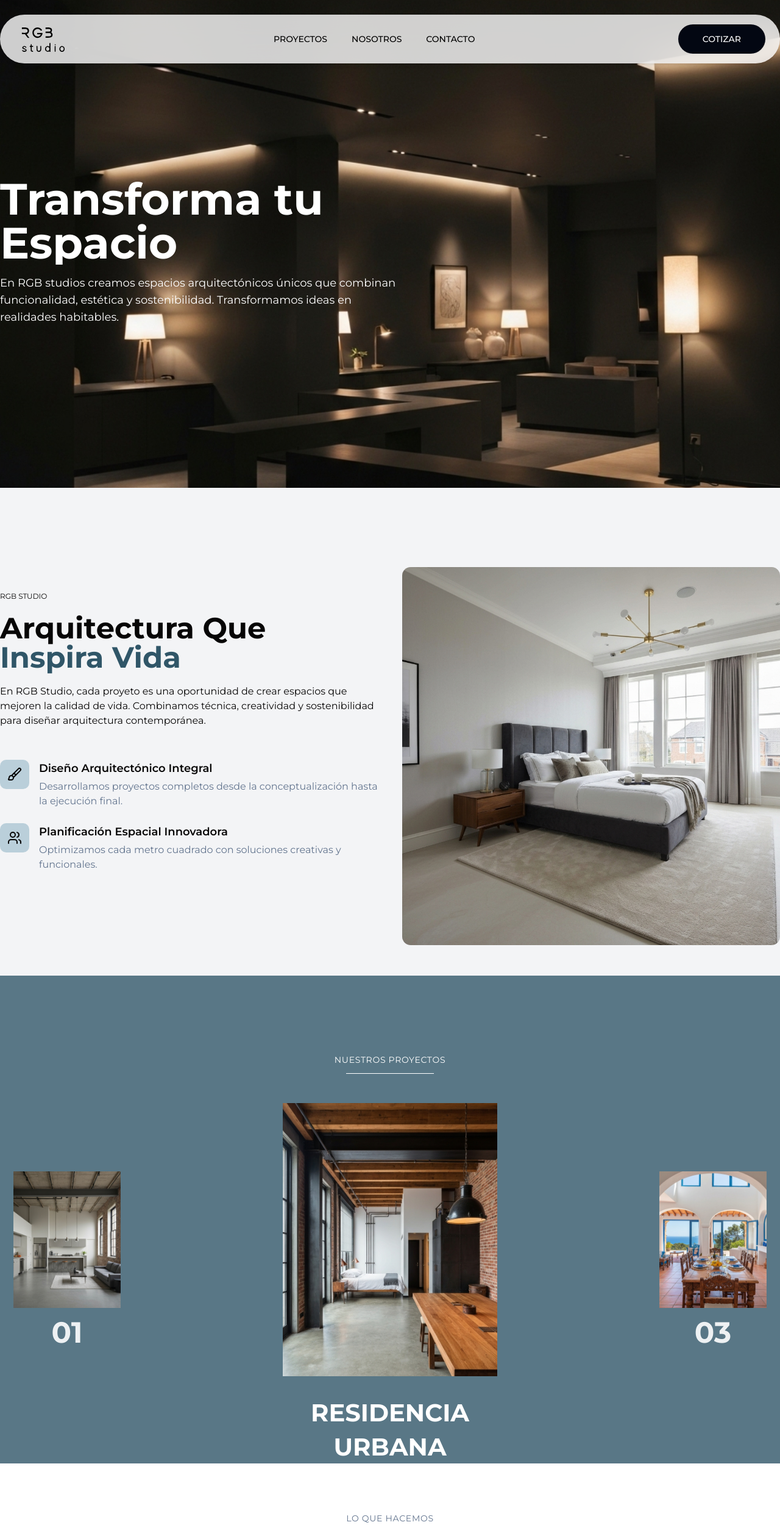
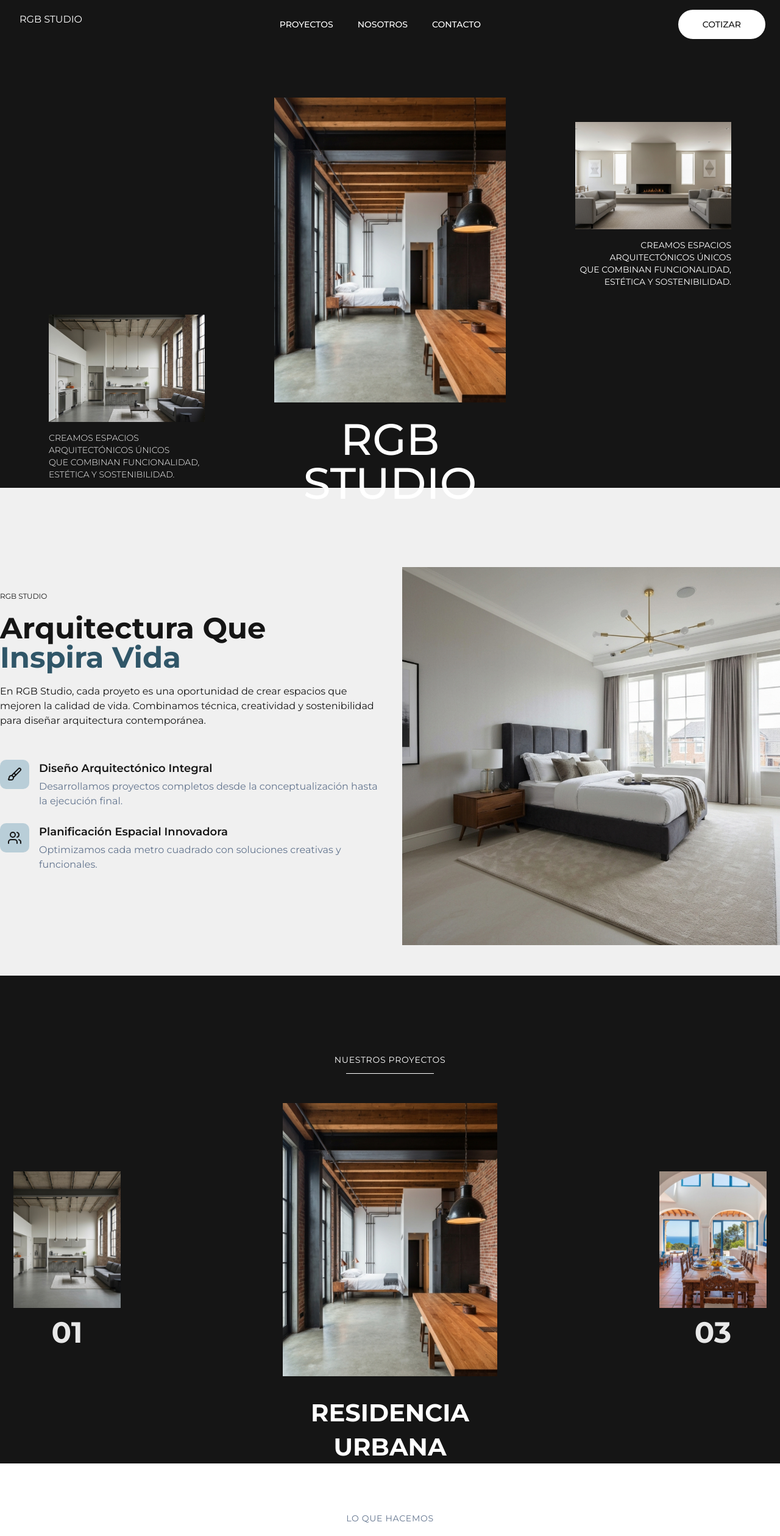
Before and after one commit to Alvarordev/rgb-studio, a React (Vite) app: page / in a window 1280 px wide. Shown: the top 2519 px of the page at 61% size. Built offline with nearby package versions, Linux system fonts and the light colour scheme.

Commit message:
Changed new dark scheme to the page. Modified Hero Section

```diff
--- a/src/index.css
+++ b/src/index.css
@@ -79,9 +79,9 @@
 :root {
   --radius: 0.625rem;
   --background: oklch(1 0 0);
-  --foreground: oklch(12.382% 0.00233 17.142);
+  --foreground: oklch(0.1957 0 0);
   --card: oklch(1 0 0);
-  --card-foreground: oklch(0.129 0.042 264.695);
+  --card-foreground: oklch(0.1957 0 0);
   --popover: oklch(1 0 0);
   --popover-foreground: oklch(0.129 0.042 264.695);
   --primary: oklch(0.4326 0.0526 230.12);
@@ -101,7 +101,7 @@
   --chart-3: oklch(0.398 0.07 227.392);
   --chart-4: oklch(0.828 0.189 84.429);
   --chart-5: oklch(0.769 0.188 70.08);
-  --sidebar: oklch(0.984 0.003 247.858);
+  --sidebar: oklch(0.9551 0 0);
   --sidebar-foreground: oklch(0.129 0.042 264.695);
   --sidebar-primary: oklch(0.208 0.042 265.755);
   --sidebar-primary-foreground: oklch(0.984 0.003 247.858);
--- a/src/routeTree.gen.ts
+++ b/src/routeTree.gen.ts
@@ -12,6 +12,7 @@ import { Route as rootRouteImport } from './routes/__root'
 import { Route as IndexRouteImport } from './routes/index'
 import { Route as ProyectosIndexRouteImport } from './routes/proyectos/index'
 import { Route as NosotrosIndexRouteImport } from './routes/nosotros/index'
+import { Route as ContactoIndexRouteImport } from './routes/contacto/index'
 import { Route as ProyectosProyectoIdIndexRouteImport } from './routes/proyectos/$proyectoId/index'
 import { Route as ProyectosComponentsCardRouteImport } from './routes/proyectos/components/card'
 
@@ -30,6 +31,11 @@ const NosotrosIndexRoute = NosotrosIndexRouteImport.update({
   path: '/nosotros/',
   getParentRoute: () => rootRouteImport,
 } as any)
+const ContactoIndexRoute = ContactoIndexRouteImport.update({
+  id: '/contacto/',
+  path: '/contacto/',
+  getParentRoute: () => rootRouteImport,
+} as any)
 const ProyectosProyectoIdIndexRoute =
   ProyectosProyectoIdIndexRouteImport.update({
     id: '/proyectos/$proyectoId/',
@@ -44,6 +50,7 @@ const ProyectosComponentsCardRoute = ProyectosComponentsCardRouteImport.update({
 
 export interface FileRoutesByFullPath {
   '/': typeof IndexRoute
+  '/contacto': typeof ContactoIndexRoute
   '/nosotros': typeof NosotrosIndexRoute
   '/proyectos': typeof ProyectosIndexRoute
   '/proyectos/components/card': typeof ProyectosComponentsCardRoute
@@ -51,6 +58,7 @@ export interface FileRoutesByFullPath {
 }
 export interface FileRoutesByTo {
   '/': typeof IndexRoute
+  '/contacto': typeof ContactoIndexRoute
   '/nosotros': typeof NosotrosIndexRoute
   '/proyectos': typeof ProyectosIndexRoute
   '/proyectos/components/card': typeof ProyectosComponentsCardRoute
@@ -59,6 +67,7 @@ export interface FileRoutesByTo {
 export interface FileRoutesById {
   __root__: typeof rootRouteImport
   '/': typeof IndexRoute
+  '/contacto/': typeof ContactoIndexRoute
   '/nosotros/': typeof NosotrosIndexRoute
   '/proyectos/': typeof ProyectosIndexRoute
   '/proyectos/components/card': typeof ProyectosComponentsCardRoute
@@ -68,6 +77,7 @@ export interface FileRouteTypes {
   fileRoutesByFullPath: FileRoutesByFullPath
   fullPaths:
     | '/'
+    | '/contacto'
     | '/nosotros'
     | '/proyectos'
     | '/proyectos/components/card'
@@ -75,6 +85,7 @@ export interface FileRouteTypes {
   fileRoutesByTo: FileRoutesByTo
   to:
     | '/'
+    | '/contacto'
     | '/nosotros'
     | '/proyectos'
     | '/proyectos/components/card'
@@ -82,6 +93,7 @@ export interface FileRouteTypes {
   id:
     | '__root__'
     | '/'
+    | '/contacto/'
     | '/nosotros/'
     | '/proyectos/'
     | '/proyectos/components/card'
@@ -90,6 +102,7 @@ export interface FileRouteTypes {
 }
 export interface RootRouteChildren {
   IndexRoute: typeof IndexRoute
+  ContactoIndexRoute: typeof ContactoIndexRoute
   NosotrosIndexRoute: typeof NosotrosIndexRoute
   ProyectosIndexRoute: typeof ProyectosIndexRoute
   ProyectosComponentsCardRoute: typeof ProyectosComponentsCardRoute
@@ -119,6 +132,13 @@ declare module '@tanstack/react-router' {
       preLoaderRoute: typeof NosotrosIndexRouteImport
       parentRoute: typeof rootRouteImport
     }
+    '/contacto/': {
+      id: '/contacto/'
+      path: '/contacto'
+      fullPath: '/contacto'
+      preLoaderRoute: typeof ContactoIndexRouteImport
+      parentRoute: typeof rootRouteImport
+    }
     '/proyectos/$proyectoId/': {
       id: '/proyectos/$proyectoId/'
       path: '/proyectos/$proyectoId'
@@ -138,6 +158,7 @@ declare module '@tanstack/react-router' {
 
 const rootRouteChildren: RootRouteChildren = {
   IndexRoute: IndexRoute,
+  ContactoIndexRoute: ContactoIndexRoute,
   NosotrosIndexRoute: NosotrosIndexRoute,
   ProyectosIndexRoute: ProyectosIndexRoute,
   ProyectosComponentsCardRoute: ProyectosComponentsCardRoute,
--- a/src/routes/components/about-section.tsx
+++ b/src/routes/components/about-section.tsx
@@ -1,4 +1,5 @@
 import { BrushIcon, UsersIcon } from "lucide-react";
+import AnimatedImage from "./animated-image";
 
 function AboutSection() {
   const features = [
@@ -17,9 +18,9 @@ function AboutSection() {
   ];
 
   return (
-    <section className="flex flex-col justify-center w-full pt-20 text-foreground min-h-screen bg-gray-100">
-      <div className="grid grid-cols-12 max-w-7xl w-full mx-auto gap-10">
-        <div className="flex flex-col gap-5 col-span-6 pt-10">
+    <section className="flex flex-col justify-center w-full min-h-screen pt-20 bg-sidebar text-foreground">
+      <div className="grid w-full grid-cols-12 gap-10 mx-auto max-w-7xl">
+        <div className="flex flex-col col-span-6 gap-5 pt-10">
           <h3 className="text-xs">RGB STUDIO</h3>
           <h2 className="text-5xl font-bold">
             Arquitectura Que <br /> <span className="text-primary"> Inspira Vida </span>
@@ -30,17 +31,17 @@ function AboutSection() {
             sostenibilidad para diseñar arquitectura contemporánea.
           </p>
 
-          <div className="space-y-6 mt-8">
+          <div className="mt-8 space-y-6">
             {features.map((feature, index) => (
               <div key={index} className="flex gap-4">
                 <div className="flex-shrink-0">
-                  <div className="w-12 h-12 bg-primary-foreground/60 rounded-lg flex items-center justify-center">
-                    <feature.icon className="h-6 w-6 text-foreground" />
+                  <div className="flex items-center justify-center w-12 h-12 rounded-lg bg-primary-foreground/60">
+                    <feature.icon className="w-6 h-6 text-foreground" />
                   </div>
                 </div>
 
                 <div>
-                  <h3 className="text-lg font-semibold text-foreground mb-1">
+                  <h3 className="mb-1 text-lg font-semibold text-foreground">
                     {feature.title}
                   </h3>
                   <p className="text-muted-foreground">{feature.description}</p>
@@ -52,9 +53,7 @@ function AboutSection() {
         </div>
 
         <div className="col-span-6">
-            <div className="">
-              <img src="/bedroom.png" alt="about image" className="rounded-xl" />
-            </div>
+          <AnimatedImage img="/bedroom.png"/>
         </div>
       </div>
     </section>
--- /dev/null
+++ b/src/routes/components/animated-image.tsx
@@ -0,0 +1,30 @@
+import { useState } from "react";
+import { motion } from "framer-motion";
+
+const hiddenMask = `repeating-linear-gradient(to right, rgba(0,0,0,0) 0px, rgba(0,0,0,0) 30px, rgba(0,0,0,1) 30px, rgba(0,0,0,1) 30px)`;
+const visibleMask = `repeating-linear-gradient(to right, rgba(0,0,0,0) 0px, rgba(0,0,0,0) 0px, rgba(0,0,0,1) 0px, rgba(0,0,0,1) 30px)`;
+
+function AnimatedImage({ img, classname }: { img: string, classname?: string }) {
+  const [isLoaded, setIsLoaded] = useState(false);
+  const [isInView, setIsInView] = useState(false);
+
+  return (
+    <section>
+      <motion.div
+        initial={false}
+        animate={
+          isLoaded && isInView
+            ? { webkitMaskImage: visibleMask, maskImage: visibleMask }
+            : { webkitMaskImage: hiddenMask, maskImage: hiddenMask }
+        }
+        transition={{ duration: 1, delay: 0.3 }}
+        viewport={{ once: true }}
+        onViewportEnter={() => setIsInView(true)}
+      >
+        <img src={img} alt="" onLoad={() => setIsLoaded(true)} className={classname} />
+      </motion.div>
+    </section>
+  );
+}
+
+export default AnimatedImage;
--- /dev/null
+++ b/src/routes/components/animated-proyection.tsx
@@ -0,0 +1,58 @@
+import {
+  animate,
+  motion,
+  useMotionTemplate,
+  useMotionValue,
+} from "framer-motion";
+import { cn } from "@/lib/utils";
+import { useNavigate } from "@tanstack/react-router";
+
+function ProjectImageCard({
+  slug,
+  img,
+  className,
+}: {
+  slug: string;
+  img: string;
+  className?: string;
+}) {
+  const navigation = useNavigate();
+
+  const maskX = useMotionValue(0);
+  const maskY = useMotionValue(0);
+  const maskSize = useMotionValue(0);
+
+  const maskImage = useMotionTemplate`radial-gradient(circle at ${maskX}px ${maskY}px, black 0px, black ${maskSize}px, transparent ${maskSize}px)`;
+
+  const projectLink = `/proyectos/${slug}`;
+
+  return (
+    <motion.div
+      onPointerMove={(e) => {
+        const { top, left } = e.currentTarget.getBoundingClientRect();
+        maskX.set(e.clientX - (left * 1.16));
+        maskY.set(e.clientY - (top * 1.5));
+      }}
+      onHoverStart={() => animate(maskSize, 50)}
+      onHoverEnd={() => animate(maskSize, 0)}
+      onPointerDown={() => animate(maskSize, 40)}
+      className="relative h-full overflow-hidden cursor-pointer w-44"
+      onClick={() => navigation({ to: projectLink })}
+    >
+      <img
+        src={img}
+        alt={slug}
+        className={cn("object-cover w-full h-full overflow-hidden", className)}
+      />
+
+      <motion.div
+        style={{ WebkitMaskImage: maskImage, maskImage }}
+        className="absolute inset-0 flex items-center justify-center text-lg font-bold tracking-wider text-white uppercase transition-opacity duration-300 bg-gray-900/70"
+      >
+        ver proyecto
+      </motion.div>
+    </motion.div>
+  );
+}
+
+export default ProjectImageCard;
--- a/src/routes/components/carousel.tsx
+++ b/src/routes/components/carousel.tsx
@@ -2,6 +2,7 @@ import { motion, type Transition } from "framer-motion";
 import { useState } from "react";
 import AnimatedTitle from "./animated-title";
 import AnimatedNumber from "./animated-number";
+import ProjectImageCard from "./animated-proyection";
 
 const transition: Transition = {
   type: "tween",
@@ -16,6 +17,7 @@ const items = [
     scale: 0,
     img: "/modern-country-house-interior-with-natural-integra.png",
     title: "Casa de Campo Moderna",
+    slug: "casa-de-campo-moderna",
   },
   {
     id: 1,
@@ -24,6 +26,7 @@ const items = [
     scale: 1,
     img: "/contemporary-loft-with-minimalist-design.png",
     title: "Casa Moderna en Kieveskoe",
+    slug: "casa-moderna-en-kieveskoe",
   },
   {
     id: 2,
@@ -32,6 +35,7 @@ const items = [
     scale: 2,
     img: "/urban-residential-interior-with-industrial-element.png",
     title: "Residencia Urbana Central",
+    slug: "residencia-urbana-central",
   },
   {
     id: 3,
@@ -40,6 +44,7 @@ const items = [
     scale: 1,
     img: "/mediterranean-villa-interior-with-panoramic-views.png",
     title: "Villa Mediterránea",
+    slug: "villa-mediterranea",
   },
   {
     id: 4,
@@ -48,6 +53,7 @@ const items = [
     scale: 0,
     img: "/modern-minimalist-living-room-with-neutral-tones.png",
     title: "Loft Contemporáneo",
+    slug: "loft-contemporaneo",
   },
 ];
 
@@ -88,14 +94,29 @@ function Carousel() {
                 visibility: isHidden ? "hidden" : "visible",
               }}
             >
+              {currentIndex == item.index ? (
+                <div className="flex justify-center w-full h-full ">
+                  <ProjectImageCard slug={item.slug} img={item.img}/>
 
-              <img
-                src={item.img}
-                alt={`Image ${item.id}`}
-                className="object-cover h-full mx-auto w-44"
+                </div>
+              ) : (
+                <img
+                  src={item.img}
+                  alt={`Image ${item.id}`}
+                  className="object-cover h-full mx-auto w-44"
+                />
+              )}
+
+              <AnimatedNumber
+                value={
+                  currentIndex != item.index
+                    ? item.id == 0
+                      ? "05"
+                      : "0" + item.id
+                    : ""
+                }
+                trigger={triggerAnimation}
               />
-
-              <AnimatedNumber value={currentIndex != item.index ? (item.id == 0 ? "05" : "0" + item.id) : ""} trigger={triggerAnimation} />
 
               <AnimatedTitle
                 title={
--- a/src/routes/components/header.tsx
+++ b/src/routes/components/header.tsx
@@ -1,43 +1,38 @@
-import { motion } from "framer-motion";
 import { Button } from "@/components/ui/button";
 import { Link } from "@tanstack/react-router";
-import useScrollDirection from "../../lib/scroll-direction";
 
 function Header() {
-  const scrollDirection = useScrollDirection();
-  const isAtTop = typeof window !== 'undefined' && window.pageYOffset === 0;
 
   return (
-    <motion.header
-      initial={{ y: 0 }}
-      animate={{ y: scrollDirection === 'down' && !isAtTop ? '-100%' : '0%' }}
-      transition={{ duration: 0.5, ease: "easeInOut" }}
-      className="fixed top-0 left-0 w-full z-[100] flex justify-center pointer-events-none"
+    <header
+      className="flex justify-center w-full pointer-events-none"
     >
-      <div className="flex items-center justify-between w-full h-20 px-6 mt-6 transition-all duration-300 rounded-full shadow-md pointer-events-auto bg-white/80 max-w-7xl backdrop-blur-xl">
+      <div className="flex items-center justify-between w-full h-20 px-6 transition-all pointer-events-auto bg-foreground text-card">
         <Link to='/'>
-          <img src="/logo.svg" alt="Logo" className="pl-2 h-14" />
+          <p className="h-10 pl-2" >
+            RGB STUDIO
+          </p>
         </Link>
         <div>
-          <ul className="flex gap-10 text-sm font-medium text-black font-montserrat">
-            <li className="transition-all duration-200 hover:text-primary hover:scale-105">
+          <ul className="flex gap-10 text-sm font-medium font-montserrat">
+            <li className="transition-all duration-200 hover:text-primary-foreground hover:scale-105">
               <Link to="/proyectos">PROYECTOS</Link>
             </li>
-            <li className="transition-all duration-200 hover:text-primary hover:scale-105">
+            <li className="transition-all duration-200 hover:text-primary-foreground hover:scale-105">
               <Link to="/nosotros">NOSOTROS</Link>
             </li>
-            <li className="transition-all duration-200 hover:text-primary hover:scale-105">
+            <li className="transition-all duration-200 hover:text-primary-foreground hover:scale-105">
               <Link to="/">CONTACTO</Link>
             </li>
           </ul>
         </div>
         <div>
-          <Button className="h-12 px-10 text-white rounded-full bg-gray-950">
+          <Button className="h-12 px-10 transition-all bg-white rounded-full text-foreground hover:bg-primary-foreground">
             COTIZAR
           </Button>
         </div>
       </div>
-    </motion.header>
+    </header>
   );
 }
 
--- a/src/routes/index.tsx
+++ b/src/routes/index.tsx
@@ -5,6 +5,7 @@ import AboutSection from "./components/about-section";
 import { ServicesSection } from "./components/services-section";
 import Carousel from "./components/carousel";
 import AnimatedTitle from "./components/animated-title";
+import AnimatedImage from "./components/animated-image";
 
 export const Route = createFileRoute("/")({
   component: RouteComponent,
@@ -13,29 +14,51 @@ export const Route = createFileRoute("/")({
 function RouteComponent() {
   return (
     <div className="relative w-full text-white font-montserrat">
-      <Header />
-      <section
-        className="flex items-center w-full min-h-screen"
-        style={{
-          backgroundImage:
-            "url('/modern-architectural-interior-with-dark-walls-and-.png')",
-          backgroundSize: "cover",
-          backgroundPosition: "center",
-        }}
-      >
-        <div className="w-full pt-6 mx-auto max-w-7xl">
-          <h1>
-            <AnimatedTitle title="Transforma tu Espacio" trigger={1} className="items-start text-7xl" />
-          </h1>
-          <p className="max-w-2xl mt-4 text-lg">
-            En RGB studios creamos espacios arquitectónicos únicos que combinan
-            funcionalidad, estética y sostenibilidad. Transformamos ideas en
-            realidades habitables.
-          </p>
+      <section className="flex flex-col items-center w-full h-screen bg-foreground">
+        <Header />
+        <div className="flex flex-col flex-1 w-full h-full px-20 py-20">
+          <div className="grid w-full h-full grid-cols-10">
+            <div className="flex flex-col justify-end h-full col-span-3 gap-4 pb-10 max-w-80">
+              <AnimatedImage
+                img="public/contemporary-loft-with-minimalist-design.png"
+                classname="object-cover w-64 h-44"
+              />
+              <p className="text-sm font-light uppercase text-wrap">
+                Creamos espacios <br/> arquitectónicos únicos <br/> que combinan
+                funcionalidad, <br/> estética y sostenibilidad.
+              </p>
+            </div>
+
+            <div className="flex flex-col items-center justify-center flex-1 h-full col-span-4 gap-6">
+              <AnimatedImage
+                img="public/urban-residential-interior-with-industrial-element.png"
+                classname="object-cover w-[380px] h-[500px]"
+              />
+
+              <h1>
+                <AnimatedTitle
+                  title="RGB STUDIO"
+                  trigger={1}
+                  className="items-start font-medium text-7xl"
+                />
+              </h1>
+            </div>
+
+            <div className="flex flex-col items-end w-full h-full col-span-3 gap-4 pt-10 justify-baseline">
+              <AnimatedImage
+                img="public/modern-minimalist-living-room-with-neutral-tones.png"
+                classname="object-cover w-64 h-44"
+              />
+              <p className="text-sm uppercase text-end">
+                Creamos espacios <br/> arquitectónicos únicos <br/> que combinan
+                funcionalidad, <br/> estética y sostenibilidad.
+              </p>
+            </div>
+          </div>
         </div>
       </section>
       <AboutSection />
-      <section className="flex flex-col items-center w-full min-h-screen py-32 bg-primary/80">
+      <section className="flex flex-col items-center w-full min-h-screen py-32 bg-foreground">
         <div className="flex flex-col items-center pb-40 text-center">
           <p className="text-sm tracking-wider uppercase text-card ">
             Nuestros Proyectos
--- a/src/routes/nosotros/index.tsx
+++ b/src/routes/nosotros/index.tsx
@@ -2,6 +2,7 @@ import { createFileRoute } from "@tanstack/react-router";
 import AnimatedTitle from "../components/animated-title";
 import Header from "../components/header";
 import { Footer } from "../components/footer";
+import ProjectImageCard from "../components/animated-proyection";
 
 export const Route = createFileRoute("/nosotros/")({
   component: RouteComponent,
@@ -56,6 +57,10 @@ function RouteComponent() {
       <Header />
       <div className="flex flex-col items-center justify-center h-screen gap-8 p-20 bg-gray-100">
         <AnimatedTitle title={items[0].title} trigger={1} />
+
+        <div>
+          <ProjectImageCard slug="casa-de-campo-moderna" img={items[0].img} className="w-44"/>
+        </div>
       </div>
       <Footer />
     </main>
```
Also changed, not shown: src/routes/contacto/index.tsx (added, +9 -0 lines), public/logo-white.png (added), src/routes/components/project-carousel.module.css (deleted).
